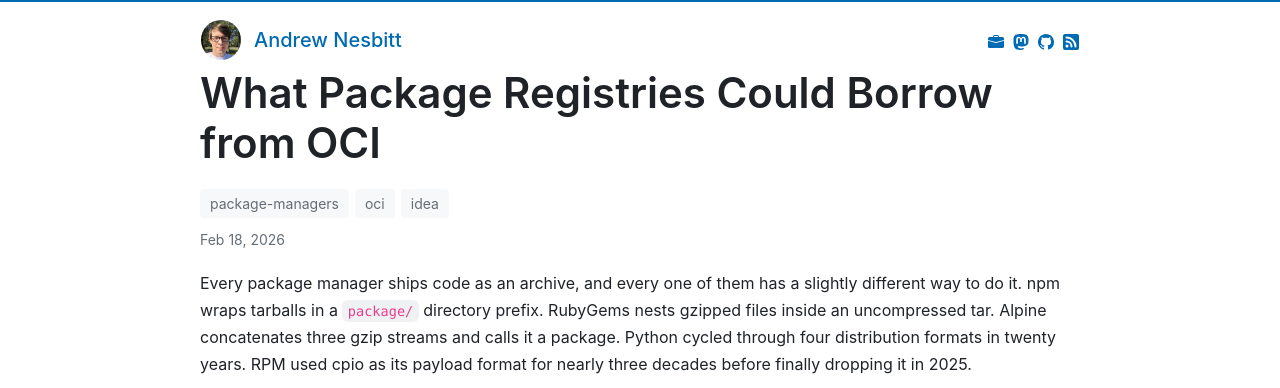
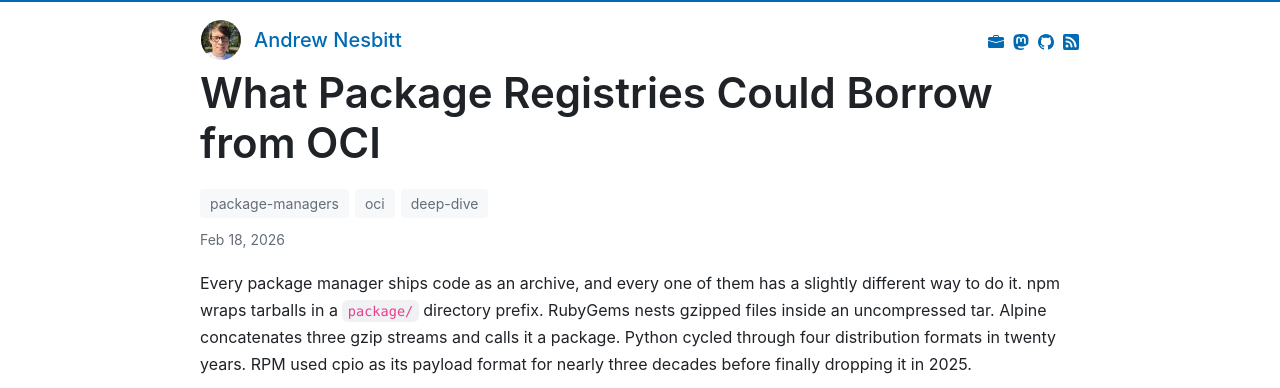
Before and after one commit to andrew/nesbitt.io, a Jekyll site: the page built from _posts/2026-02-18-what-package-registries-could-borrow-from-oci.md, in a window 1280 px wide and 900 px high. Shown: the top 388 px of the window. Built offline with Jekyll 4.4.1, drawn with Linux system fonts in a browser that asks for light colours.

Commit message:
Update tags for "What Package Registries Could Borrow from OCI" post

```diff
--- a/_data/stats.json
+++ b/_data/stats.json
@@ -1,5 +1,5 @@
 {
-  "generated_at": "2026-02-15T19:57:11Z",
+  "generated_at": "2026-02-15T20:03:44Z",
   "total_posts": 78,
   "total_words": 108906,
   "reading_minutes": 545,
--- a/_posts/2026-02-18-what-package-registries-could-borrow-from-oci.md
+++ b/_posts/2026-02-18-what-package-registries-could-borrow-from-oci.md
@@ -6,7 +6,7 @@ description: "OCI's storage primitives applied to package management."
 tags:
   - package-managers
   - oci
-  - idea
+  - deep-dive
 ---
 
 Every package manager ships code as an archive, and every one of them has a slightly different way to do it. npm wraps tarballs in a `package/` directory prefix. RubyGems nests gzipped files inside an uncompressed tar. Alpine concatenates three gzip streams and calls it a package. Python cycled through four distribution formats in twenty years. RPM used cpio as its payload format for nearly three decades before finally dropping it in 2025.
```
